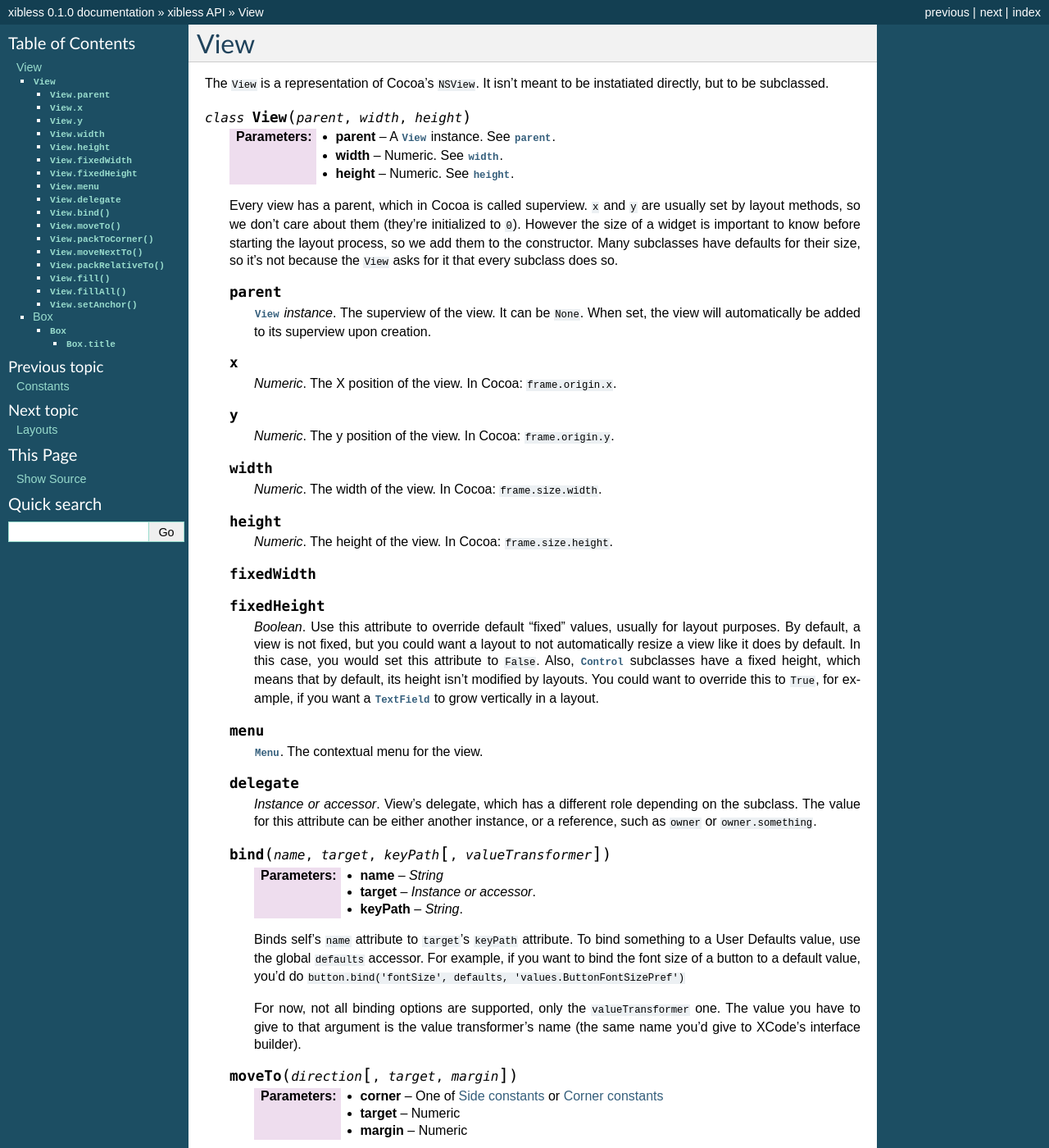
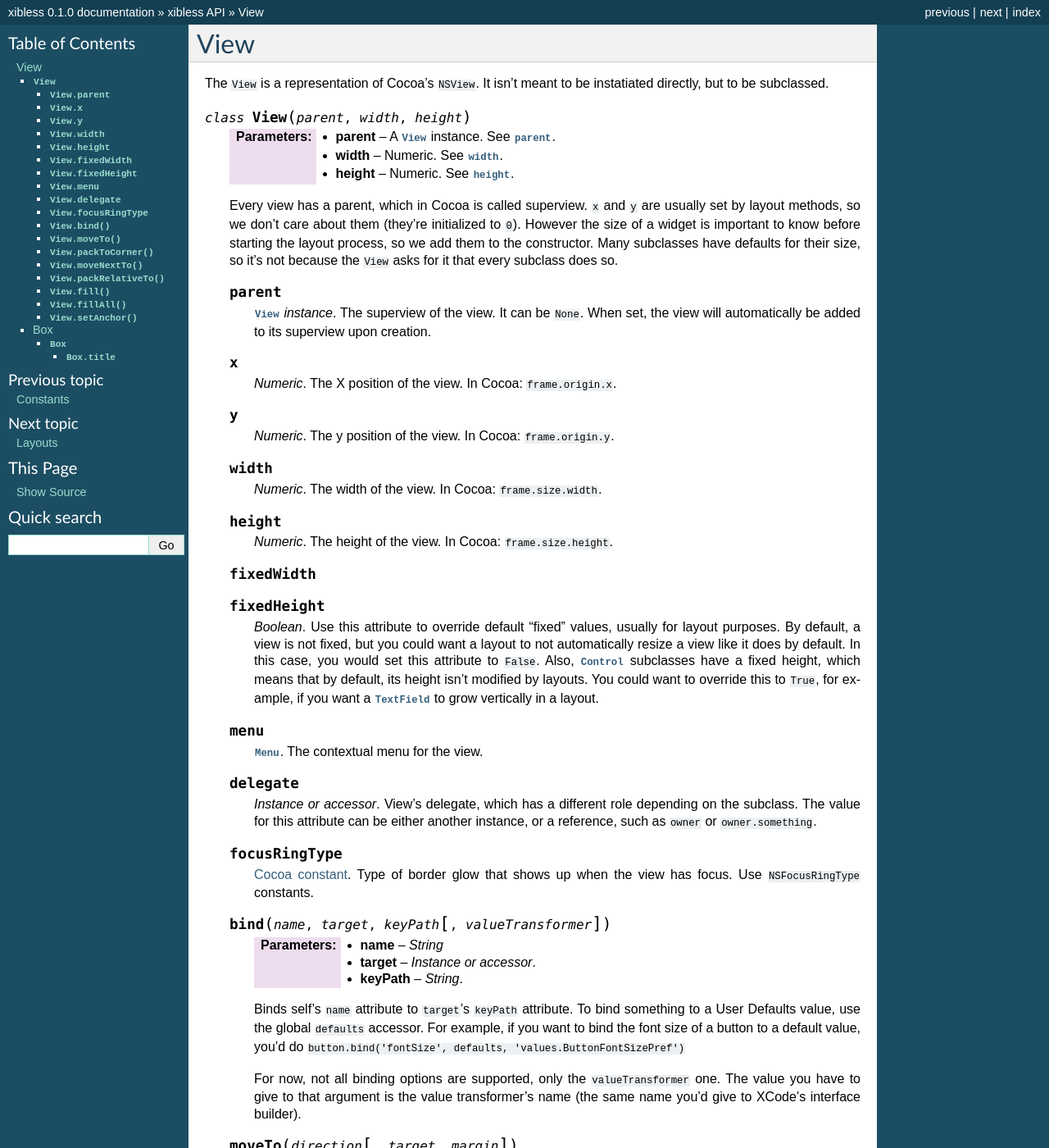
Before and after one commit to hsoft/xibless, a Sphinx documentation site: the page built from docs/api/view.rst, in a window 1280 px wide and 1400 px high. Shown: the whole window at 82% size. Built offline with Sphinx 7.4.7, drawn with Linux system fonts in a browser that asks for light colours.

Commit message:
Added TableView.borderType and View.focusRingType.

```diff
--- a/docs/api/table.rst
+++ b/docs/api/table.rst
@@ -39,6 +39,11 @@
 
         :ref:`Cocoa constant <literal-consts>`. Style of the table grid lines, if any. Use
         ``NSTableViewGridLineStyle`` constants.
+
+    .. attribute:: borderType
+
+        :ref:`Cocoa constant <literal-consts>`. Border type of the enclosing scroll view. Use
+        ``NSBorderType`` constants.
 
     .. attribute:: font
     .. attribute:: editable
--- a/docs/api/view.rst
+++ b/docs/api/view.rst
@@ -56,6 +56,11 @@
         *Instance or accessor*. View's delegate, which has a different role depending on the
         subclass. The value for this attribute can be either another instance, or a reference, such
         as ``owner`` or ``owner.something``.
+
+    .. attribute:: focusRingType
+
+        :ref:`Cocoa constant <literal-consts>`. Type of border glow that shows up when the view has
+        focus. Use ``NSFocusRingType`` constants.
 
     .. method:: bind(name, target, keyPath[, valueTransformer])
 
```
Also changed, not shown: 2 other files.
